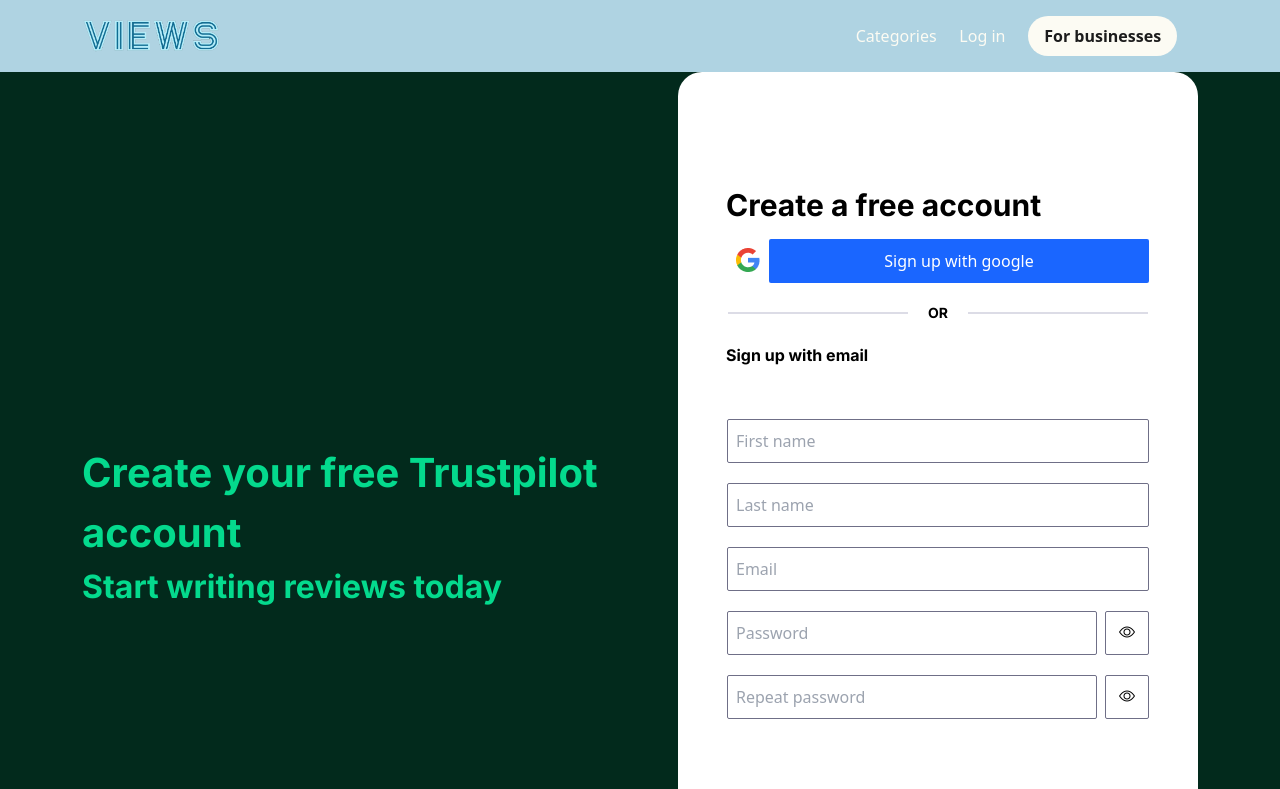
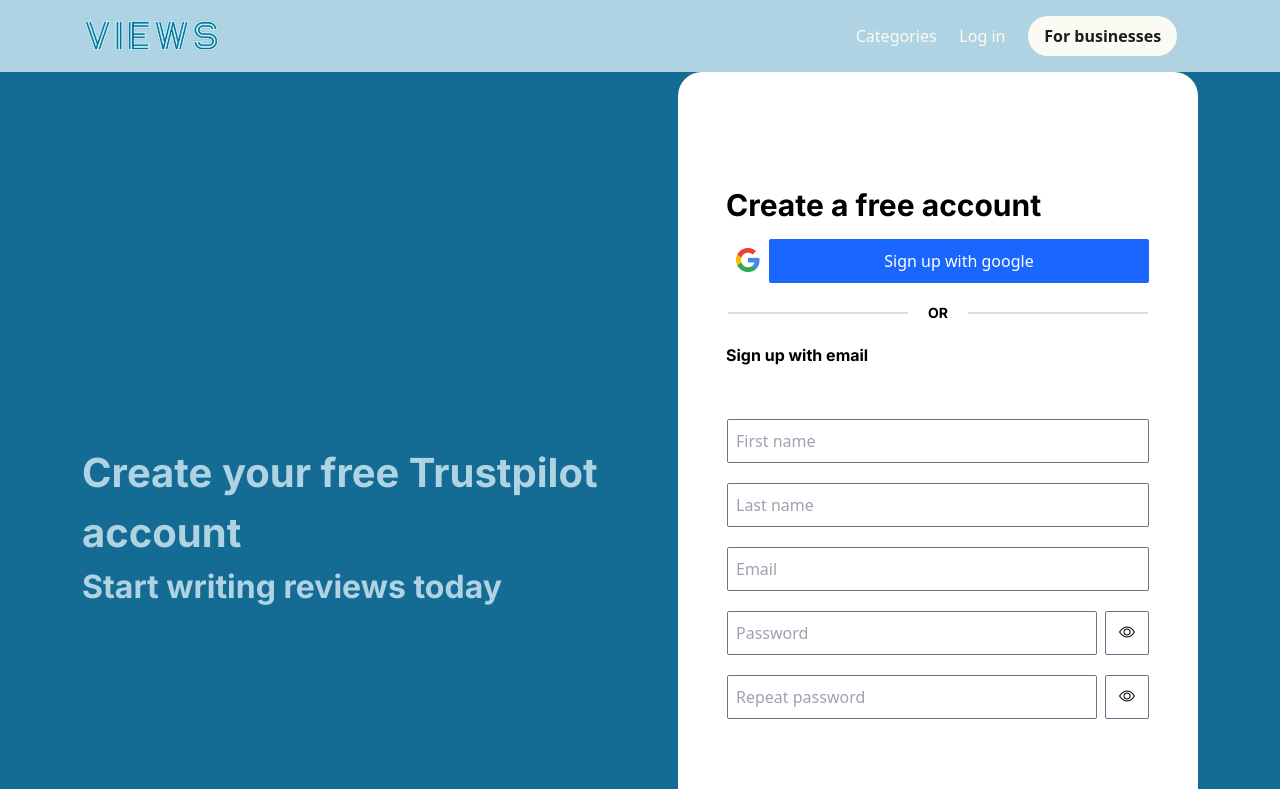
Before and after one commit to hop2-team3/review-web, a React (Create React App) app in the folder front-end/: page /CustomerSignUp in a window 1280 px wide. Shown: the top 789 px of the page. Built offline with nearby package versions, Linux system fonts and the light colour scheme.

Commit message:
signup-customer-color-fix

```diff
--- a/front-end/src/pages/CustomerSignup.jsx
+++ b/front-end/src/pages/CustomerSignup.jsx
@@ -63,12 +63,12 @@
   };
 
   return (
-    <div className="h-full w-screen bg-forest-green flex flex-row justify-center items-center gap-10 sm:flex flex-wrap sm:h-screen">
+    <div className="h-full w-screen bg-[#146C94] flex flex-row justify-center items-center gap-10 sm:flex flex-wrap sm:h-screen">
       <div className="w-[556px] flex flex-col justify-center items-center">
-        <div className="text-[#04DA8D] text-[32px] font-bold font-inter w-[326px] sm:text-[40px] sm:w-[556px]">
+        <div className="text-[#AFD3E2] text-[32px] font-bold font-inter w-[326px] sm:text-[40px] sm:w-[556px]">
           Create your free Trustpilot account
         </div>
-        <div className=" text-[#04DA8D] text-[24px] font-bold font-inter w-[326px] sm:text-[32px] sm:w-[556px]">
+        <div className=" text-[#AFD3E2] text-[24px] font-bold font-inter w-[326px] sm:text-[32px] sm:w-[556px]">
           Start writing reviews today
         </div>
       </div>
```
Also changed, not shown: front-end/src/assets/trashIcon.png (added).
